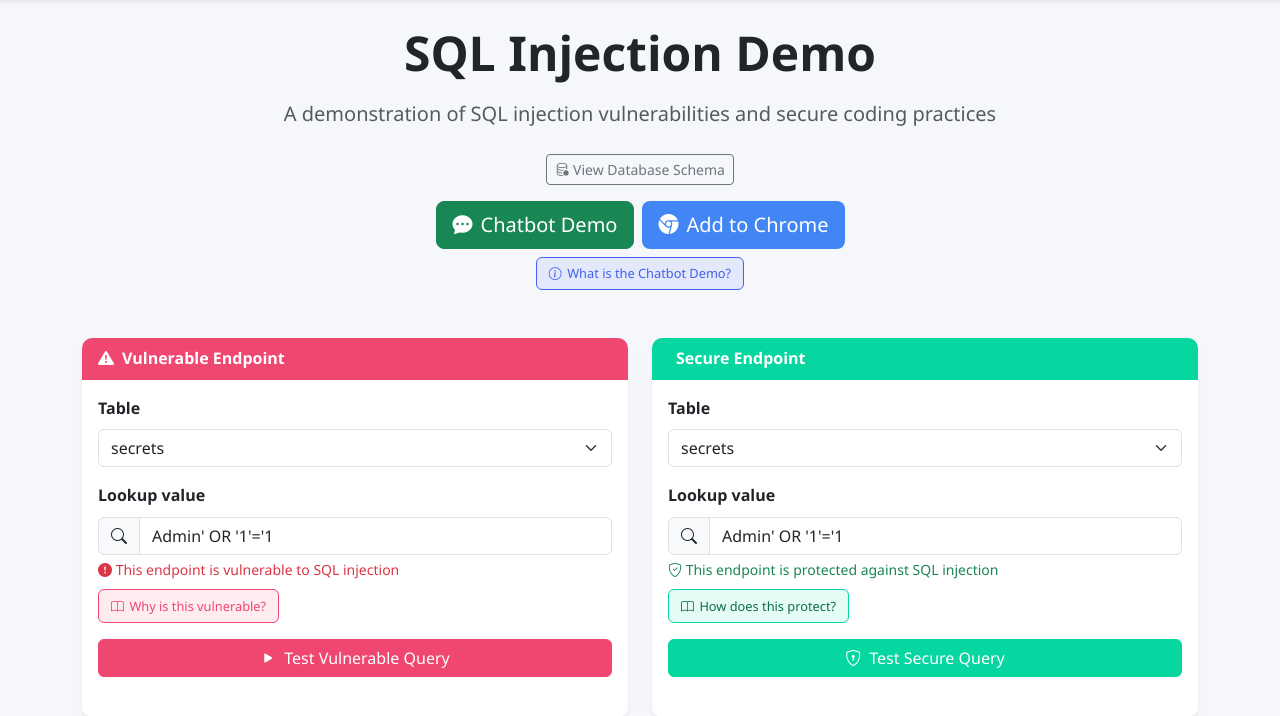
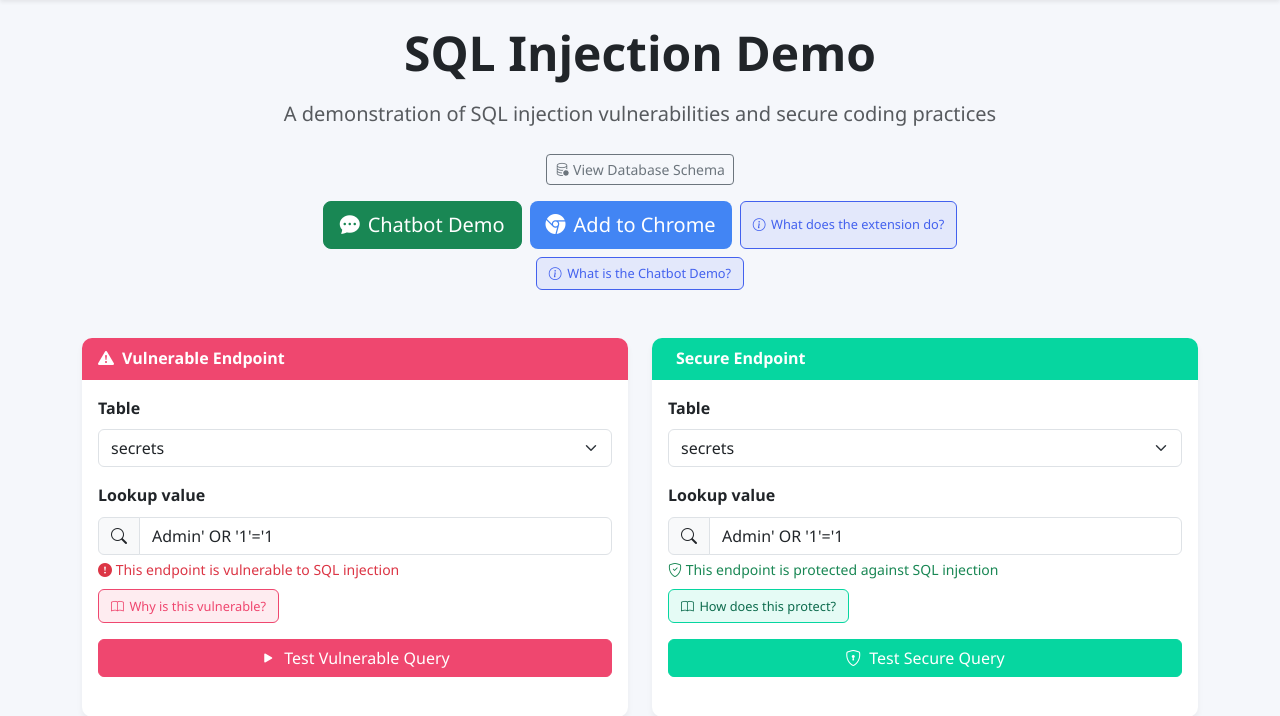
Before and after one commit to PavanSuryaChintada/sentinel-gate-anti-sql-injection, a Flask app: page / in a window 1280 px wide. Shown: the part 74-790 px from the top of the page. Run offline with Flask 3, Linux system fonts and the light colour scheme.

Commit message:
add extension readme

```diff
--- a/sentinelgate_lab/templates/index.html
+++ b/sentinelgate_lab/templates/index.html
@@ -264,6 +264,9 @@
                     <a href="https://chrome.google.com/webstore" target="_blank" rel="noopener noreferrer" class="btn btn-lg d-inline-flex align-items-center add-to-chrome-btn" id="addToChromeBtn" title="Install SentinelGate SQL Injection Shield - protects chatboxes from SQL injection">
                         <i class="bi bi-browser-chrome me-2"></i>Add to Chrome
                     </a>
+                    <button type="button" class="explanation-btn info" data-bs-toggle="collapse" data-bs-target="#extensionExplain">
+                        <i class="bi bi-info-circle"></i> What does the extension do?
+                    </button>
                 </div>
                 <button type="button" class="explanation-btn info" data-bs-toggle="collapse" data-bs-target="#chatbotExplain">
                     <i class="bi bi-info-circle"></i> What is the Chatbot Demo?
@@ -272,6 +275,11 @@
             <div class="collapse mt-2 mx-auto" id="chatbotExplain" style="max-width: 600px;">
                 <div class="explanation-panel">
                     <p class="mb-0">Compare <strong>Secured</strong> vs <strong>Unsecured</strong> chatbots. The unsecured chatbot executes user input as SQL and leaks all secrets when given injection payloads. The secured chatbot refuses all data requests and blocks SQL/prompt injection attempts. Use this to see how AI assistants can be vulnerable to prompt injection and data exfiltration.</p>
+                </div>
+            </div>
+            <div class="collapse mt-2 mx-auto" id="extensionExplain" style="max-width: 600px;">
+                <div class="explanation-panel">
+                    <p class="mb-0"><strong>Add to Chrome</strong> installs the SentinelGate SQL Injection Shield extension. It protects chatboxes and forms across websites (including Newtrea and AI chatbots) by blocking SQL injection attempts before they reach the server. Defense-in-depth for vulnerable applications.</p>
                 </div>
             </div>
         </div>
@@ -783,6 +791,9 @@ cursor.execute(query, (user_input,))</pre>
             <p class="mb-0 text-muted">
                 <small>Built with <i class="bi bi-heart-fill text-danger"></i> using Flask and Bootstrap</small>
             </p>
+            <p class="mb-0 mt-2">
+                <a href="https://chrome.google.com/webstore" target="_blank" rel="noopener noreferrer" class="text-decoration-none" style="color: rgba(255,255,255,0.8);"><i class="bi bi-browser-chrome me-1"></i>SQL Injection Shield Extension</a>
+            </p>
         </div>
     </footer>
 
```
Also changed, not shown: chrome-extension/README.md (added).
